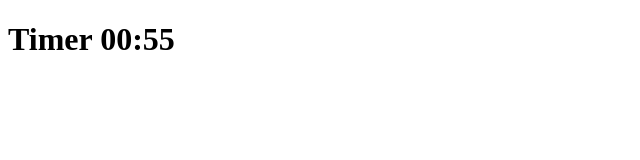
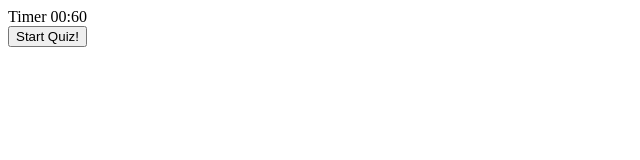
Before and after one commit to KTullock/JavaScript-Quiz, a plain HTML site: page index.html in a window 1280 px wide. Shown: the whole page, without its empty margins (0-640 px from the left). Drawn offline with Linux system fonts and the light colour scheme.

Commit message:
connect start button to timer

```diff
--- a/Assets/script.js
+++ b/Assets/script.js
@@ -1,8 +1,9 @@
+var startTimer = document.querySelector("#start-timer")
 var timerEl = document.querySelector(".timer");
 
 var secondsLeft = 60;
 
-function setTimer() {
+startTimer.addEventListener("click", function setTimer() {
     var timerInterval = setInterval(function(){
         secondsLeft--;
         timerEl.textContent = "Timer 00:" + secondsLeft;
@@ -11,6 +12,6 @@ function setTimer() {
             clearInterval(timerInterval);
         }
     }, 1000);
-}
+})
 
 setTimer();
--- a/index.html
+++ b/index.html
@@ -7,10 +7,9 @@
     <title>JavaScript Quiz</title>
 </head>
 <body>
+    <div class="timer">Timer 00:60</div>
+    <button id="start-timer">Start Quiz!</button>
 
-    <header>
-        <h1 class="timer"></h1>
-    </header>
 
     <script src="./Assets/script.js"></script>
 </body>
```
Also changed, not shown: 1 other file.
